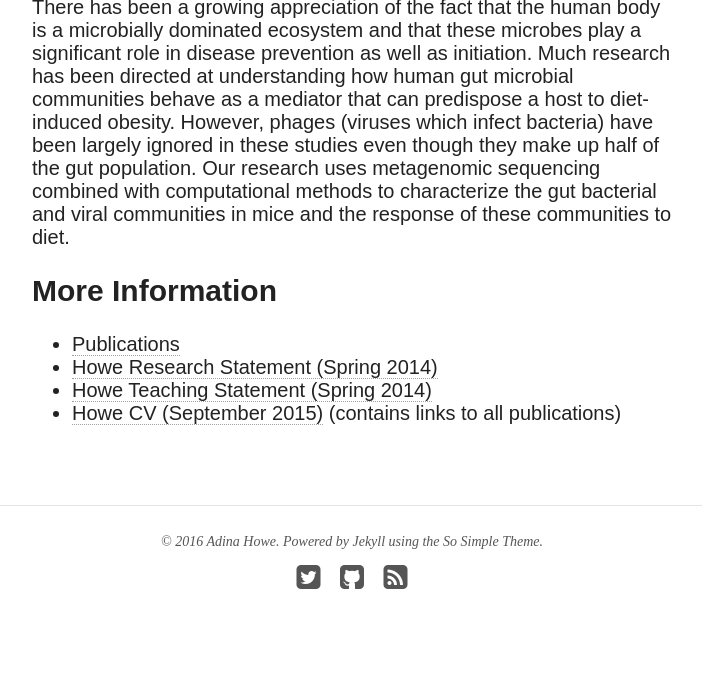
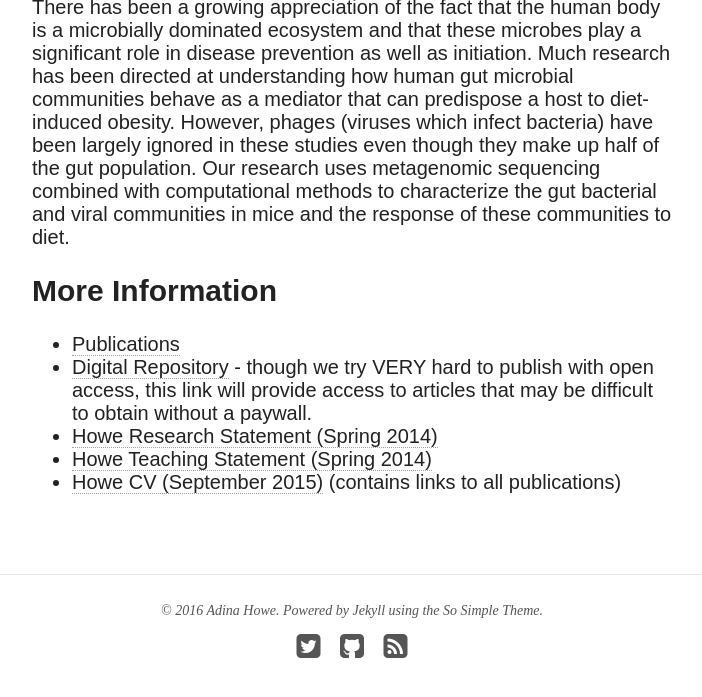
Before and after one commit to germs-lab/germs-lab.github.com-bu, a Jekyll site: the page built from research/index.md, in a window 1280 px wide and 900 px high, scrolled down 5111 px, cut to the strip 183-880 px from the top of the window. Shown: the whole strip, without its empty margins (288-990 px from the left). Built offline with Jekyll 4.4.1, drawn with Linux system fonts in a browser that asks for light colours; nearby versions of some CDN libraries; before the commit the page ends 5942 px from its top, so only the background shows below that.

Commit message:
selected works link

```diff
--- a/research/index.md
+++ b/research/index.md
@@ -53,6 +53,7 @@ There has been a growing appreciation of the fact that the human body is a micro
 
 ## More Information ##
 * [Publications](https://scholar.google.com/citations?user=ixR8YE8AAAAJ&hl=en)
+* [Digital Repository](http://works.bepress.com/adina/) - though we try VERY hard to publish with open access, this link will provide access to articles that may be difficult to obtain without a paywall.
 * [Howe Research Statement (Spring 2014)](./research.pdf)
 * [Howe Teaching Statement (Spring 2014)](./teaching.pdf)
 * [Howe CV (September 2015)](./cv.pdf) (contains links to all publications)
```
